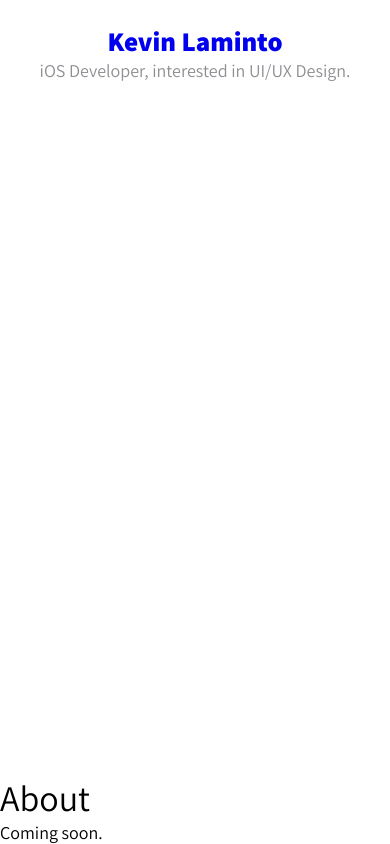
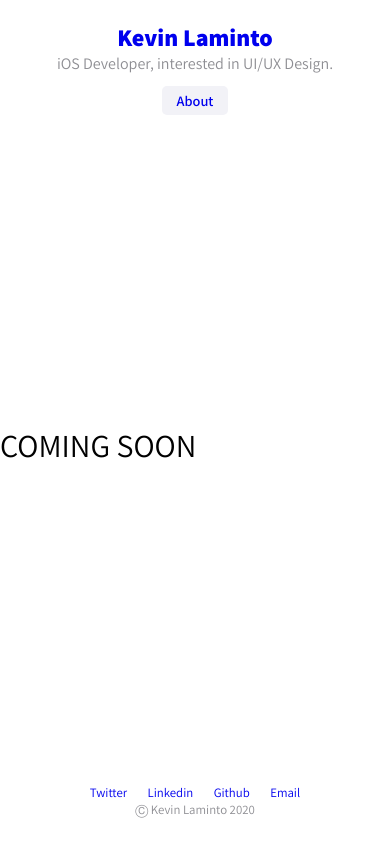
Before and after one commit to kxvn-lx/kevin-web, a Gatsby site: page /about in a window 390 px wide. Built offline with nearby package versions, Linux system fonts and the light colour scheme; Gatsby itself is replaced by a stand-in of ours.

Commit message:
Added about us and fixed footer

```diff
--- a/src/components/footer/footer.js
+++ b/src/components/footer/footer.js
@@ -7,10 +7,10 @@ export default class footer extends Component {
         return (
             <footer>
                 <div className="footerLink">
-                    <a href="https://twitter.com/kevinlx_" target="_blank">Twitter</a>
-                    <a href="https://www.linkedin.com/in/kevinlaminto/" target="_blank">Linkedin</a>
-                    <a href="https://github.com/kxvn-lx" target="_blank">Github</a>
-                    <a href="mailto:kevin.laminto@gmail.com" target="_blank">Email</a>
+                    <a href="https://twitter.com/kevinlx_" target="_blank" rel="noreferrer">Twitter</a>
+                    <a href="https://www.linkedin.com/in/kevinlaminto/" target="_blank" rel="noreferrer">Linkedin</a>
+                    <a href="https://github.com/kxvn-lx" target="_blank" rel="noreferrer">Github</a>
+                    <a href="mailto:kevin.laminto@gmail.com" target="_blank" rel="noreferrer">Email</a>
                 </div>
                 <p>Ⓒ Kevin Laminto 2020</p>
             </footer>
--- a/src/components/footer/footer.scss
+++ b/src/components/footer/footer.scss
@@ -31,5 +31,8 @@ footer {
 }
 
 @media only screen and (max-width: 1020px) {
-    footer {}
+    footer {
+        display: inline;
+        text-align: center;
+    }
 }
--- a/src/components/navigation/navigation.js
+++ b/src/components/navigation/navigation.js
@@ -14,14 +14,14 @@ export default class navigation extends Component {
                         </h1>
                         <p>iOS Developer, interested in UI/UX Design.</p>
                     </div>
-                    {/* <ul>
+                    <ul>
                         <li>
                             <Link to="/about" activeClassName="active">About</Link>
                         </li>
-                        <li>
+                        {/* <li>
                             <p>Blog</p>
-                        </li>
-                    </ul> */}
+                        </li> */}
+                    </ul>
                 </nav></header>
 
         )
--- a/src/components/navigation/navigation.scss
+++ b/src/components/navigation/navigation.scss
@@ -28,6 +28,7 @@ nav {
         font-size: 0.9em;
 
         a {
+            padding: 5px 15px;
             text-decoration: none;
         }
 
--- a/src/pages/about.js
+++ b/src/pages/about.js
@@ -2,6 +2,7 @@ import React from "react"
 
 import SEO from "../components/seo"
 import Navigation from "../components/navigation/navigation.js"
+import Footer from "../components/footer/footer"
 
 import "../styles/shared.scss"
 
@@ -15,11 +16,9 @@ const AboutPage = () => (
         <div className="main">
             <Navigation />
             <div className="content-wrapper">
-                <h1>About</h1>
-                <p>
-                    Coming soon.
-                </p>
+                <h1>COMING SOON</h1>
             </div>
+            <Footer />
         </div>
     </div>
 )
--- a/src/styles/shared.scss
+++ b/src/styles/shared.scss
@@ -16,6 +16,13 @@ html {
     box-sizing: border-box;
     font-size: 18px;
     height: 100%;
+}
+
+
+@media only screen and (max-width: 1020px) {
+    html {
+        font-size: 16px;
+    }
 }
 
 *,
@@ -67,4 +74,13 @@ body {
 
 .active {
     font-weight: 600;
+    background-color: #F2F2F7;
+    padding: 5px 15px;
+    border-radius: 5px;
 }
+
+@media (prefers-color-scheme: dark) {
+    .active {
+        background-color: #1C1C1E;
+    }
+}
```
Also changed, not shown: src/pages/index.js (+4 -4 lines).
